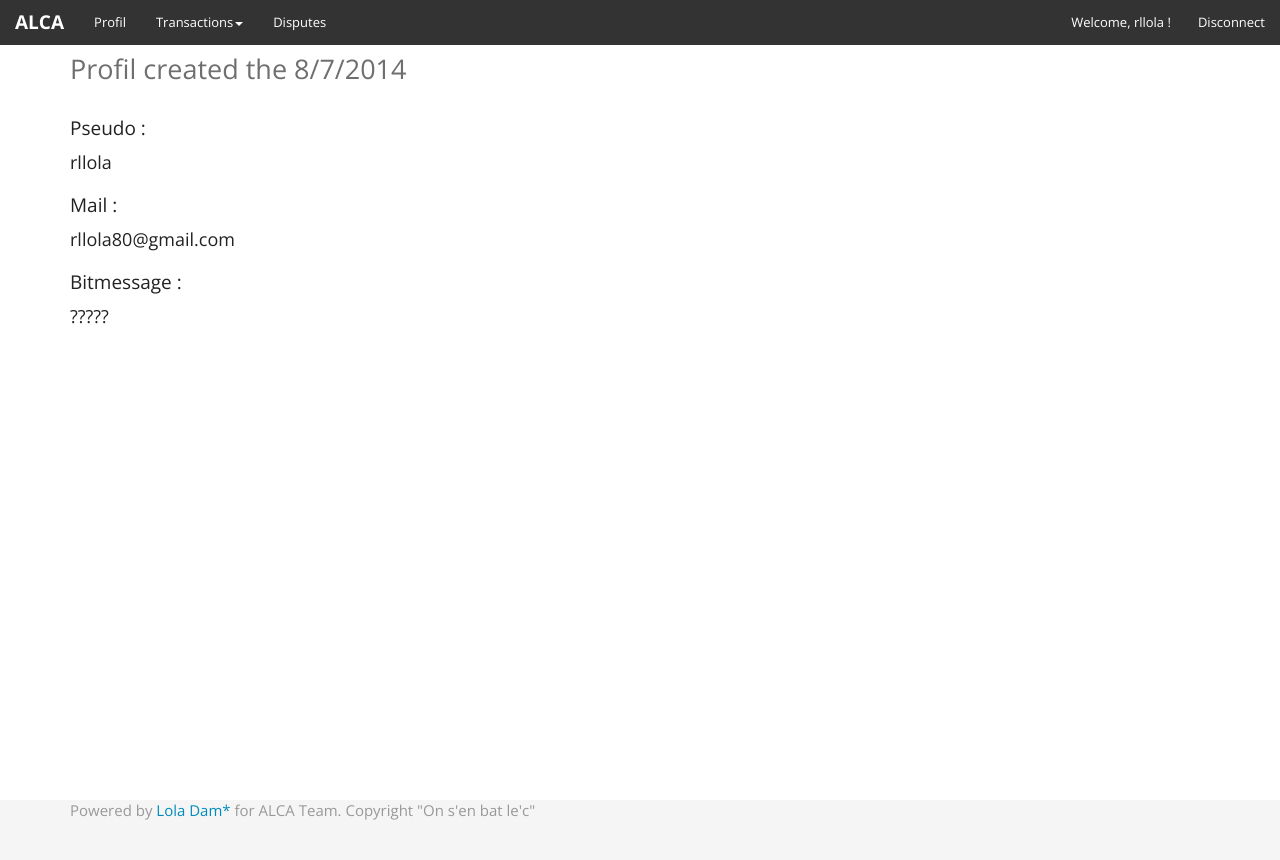
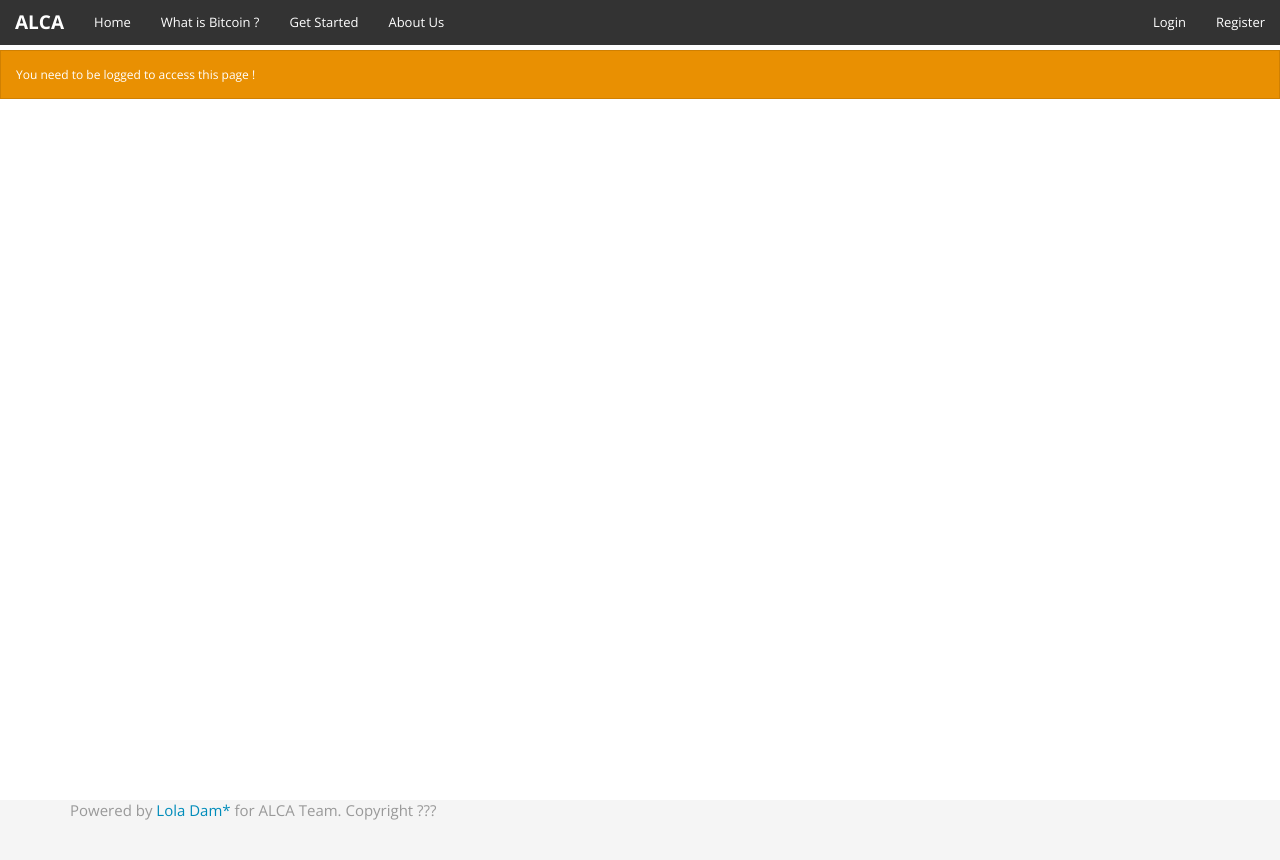
Before and after one commit to TFBM/alca, a Django app: template templates/home/profil.html in a window 1280 px wide. Run offline with Django 3.2, Linux system fonts and the light colour scheme; the template is opened without the code that fills it, so the values that code supplies are empty; some libraries are stand-ins or nearby versions.

Commit message:
Update design

```diff
--- a/home/views.py
+++ b/home/views.py
@@ -12,4 +12,8 @@ def test(request):
     return render(request, 'home/design.html', locals())
 
 def profil(request):
+    if request.user.is_authenticated():
+       logged = True
+       username = request.user.username
+
     return render(request, 'home/profil.html', locals())
--- a/static/css/style.css
+++ b/static/css/style.css
@@ -68,6 +68,11 @@ padding: 20px;
 background: url(../img/home.jpg) bottom center no-repeat;
 }
 
+.jumbotron {
+background-color : #eee;
+}
+
+
 @media (max-width: 480px) {
 	.page-section h1 {
 	font-size: 3em;
@@ -81,6 +86,7 @@ margin: 0 0 20px;
 	}
 }
 
+
 /* Set the fixed height of the footer here */
 #footer {
   height: 60px;
--- a/templates/base.html
+++ b/templates/base.html
@@ -25,18 +25,32 @@
 		</div>
         	<!-- Collection of nav links and other content for toggling -->
 		<div id="navbarCollapse" class="collapse navbar-collapse">
+			{% if logged %}
+			<ul class="nav navbar-nav">
+				<li class="dropdown">
+					  <a href="#" class="dropdown-toggle" data-toggle="dropdown">Transactions <b class="caret"></b></a>
+					  <ul class="dropdown-menu">
+					    <li><a href="#">New transaction</a></li>
+					    <li><a href="#">Transaction demands</a></li>
+					    <li><a href="#">Transactions status</a></li>
+					  </ul>
+				</li>
+				<li><a href="#">Disputes</a></li>
+			</ul>
+			{% else %}
 			<ul class="nav navbar-nav">
 				<li><a href="{% url 'home' %}#" class="scroll-link" data-id="Home">Home</a></li>
 				<li><a href="{% url 'home' %}#WIB" class="scroll-link" data-id="WIB">What is Bitcoin ?</a></li>
 				<li><a href="{% url 'home' %}#GS" class="scroll-link" data-id="GS">Get Started</a></li>
 				<li><a href="{% url 'home' %}#AU" class="scroll-link" data-id="AU">About Us</a></li>
 			</ul>
+			{% endif %}
 			<ul class="nav navbar-nav navbar-right">
 				{% if logged %}
 					<li class="dropdown">
 						<a href="#" class="dropdown-toggle" data-toggle="dropdown">{{username }} <b class="caret"></b></a>
 						<ul class="dropdown-menu">
-							<li><a href="#">Profile</a></li>
+							<li><a href="{% url 'profil' %}">Profile</a></li>
 							<li class="divider"></li>
 							<li><a href="{% url 'logout' %}">Log out</a></li>
 						</ul>
@@ -54,7 +68,7 @@
 
     <div id="footer">
       <div class="container">
-        <p class="text-muted credit">Powered by <a href="http://loladam.com">Lola Dam*</a> for ALCA Team. Copyright "On s'en bat le'c" <-- Oui, c'est nouveau et je trouve que ça sonne bien </br> *Qui extrêment saoul quand elle écrit ça</p>
+        <p class="text-muted credit">Powered by <a href="http://loladam.com">Lola Dam*</a> for ALCA Team. Copyright ???</p>
       </div>
     </div>
 </body>
--- a/templates/home/profil.html
+++ b/templates/home/profil.html
@@ -1,18 +1,45 @@
-{% extends "baseC.html" %}
+{% extends "base.html" %}
 {% load staticfiles %}
+{% load crispy_forms_tags %}
 {% block title %}Profil{% endblock %}
 {% block content %}
+{% if logged %}
+<div class="container">
+	<div class="jumbotron">
+			<p class="lead">Profil created the 8/7/2014</p>
+			<h3>Pseudo : </h3>
+			<p id="pseudo">rllola
+				<button id="edit_pseudo" type="button" class="btn btn-primary btn-sm" style="float: right;"><span class="glyphicon glyphicon-pencil"></span> Edit</button>
+			</p>
+
+			<h3>Mail :</h3>
+			<p id="email">rllola80@gmail.com
+				<button id="edit_email" type="button" class="btn btn-primary btn-sm" style="float: right;"><span class="glyphicon glyphicon-pencil"></span> Edit</button></p>
+			<h3>Bitmessage :</h3>
+			<p id="bitmessage">BM-BcbRqcFFSQUUmXFKsPJgVQPSiFA3Xash
+				 <button id="edit_bitmessage" type="button" class="btn btn-primary btn-sm" style="float: right;"><span class="glyphicon glyphicon-pencil"></span> Edit</button></p>
+			<h3>Default public key :</h3>
+			<p id="publicK">None
+				 <button id="edit_publicK" type="button" class="btn btn-primary btn-sm" style="float: right;"><span class="glyphicon glyphicon-pencil"></span> Edit</button></p>
+	</div>
+</div>
+<script>
+$( "#edit_pseudo" ).click(function() {
+$( "#pseudo" ).replaceWith( "Form edit username" );
+});
+$( "#edit_email" ).click(function() {
+$( "#email" ).replaceWith( "Form edit mail" );
+});
+$( "#edit_bitmessage" ).click(function() {
+$( "#bitmessage" ).replaceWith( "Form edit bitmessage" );
+});
+$( "#edit_publicK" ).click(function() {
+$( "#publiK" ).replaceWith( "Form edit publicK" );
+});
+</script>
+{% else %}
 <div id="Profil" class="page-section">
-		<div class="container">
-			<p class="lead">Profil created the 8/7/2014</p>
-		</div>
-		<div class="container">
-			<h4>Pseudo : </h4>
-			<p id="pseudo">rllola</p>
-			<h4>Mail :</h4>
-			<p id="email">rllola80@gmail.com</p>
-			<h4>Bitmessage :</h4>
-			<p id="bitmessage">?????</p>
-		</div>
+	<div class="alert alert-warning">You need to be logged to access this page !</div>
 </div>
+{% endif %}
 {% endblock%}
```
Also changed, not shown: manageuser/forms.py (line endings or trailing spaces). Lines whose indentation alone changed are shown as unchanged.
